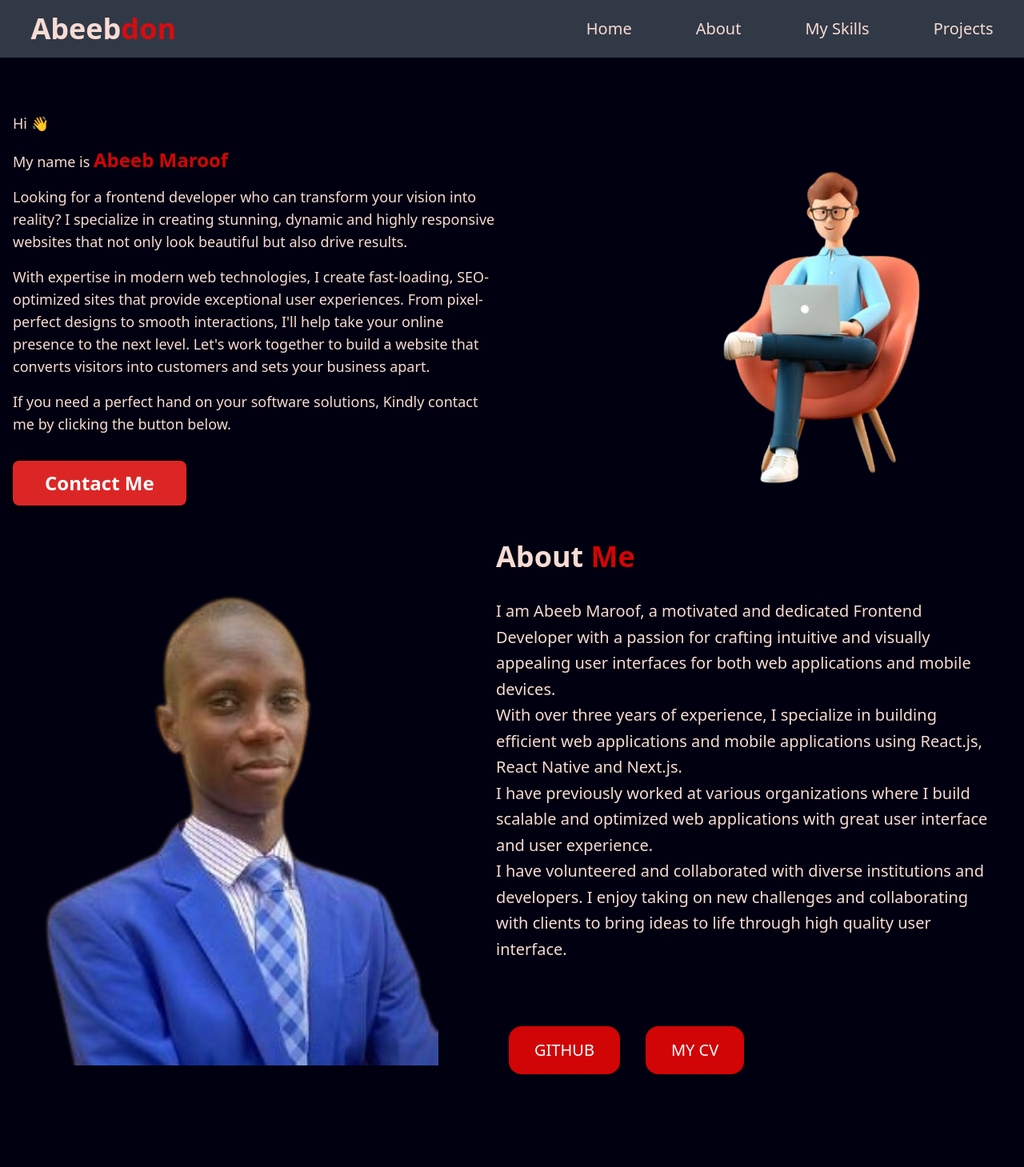
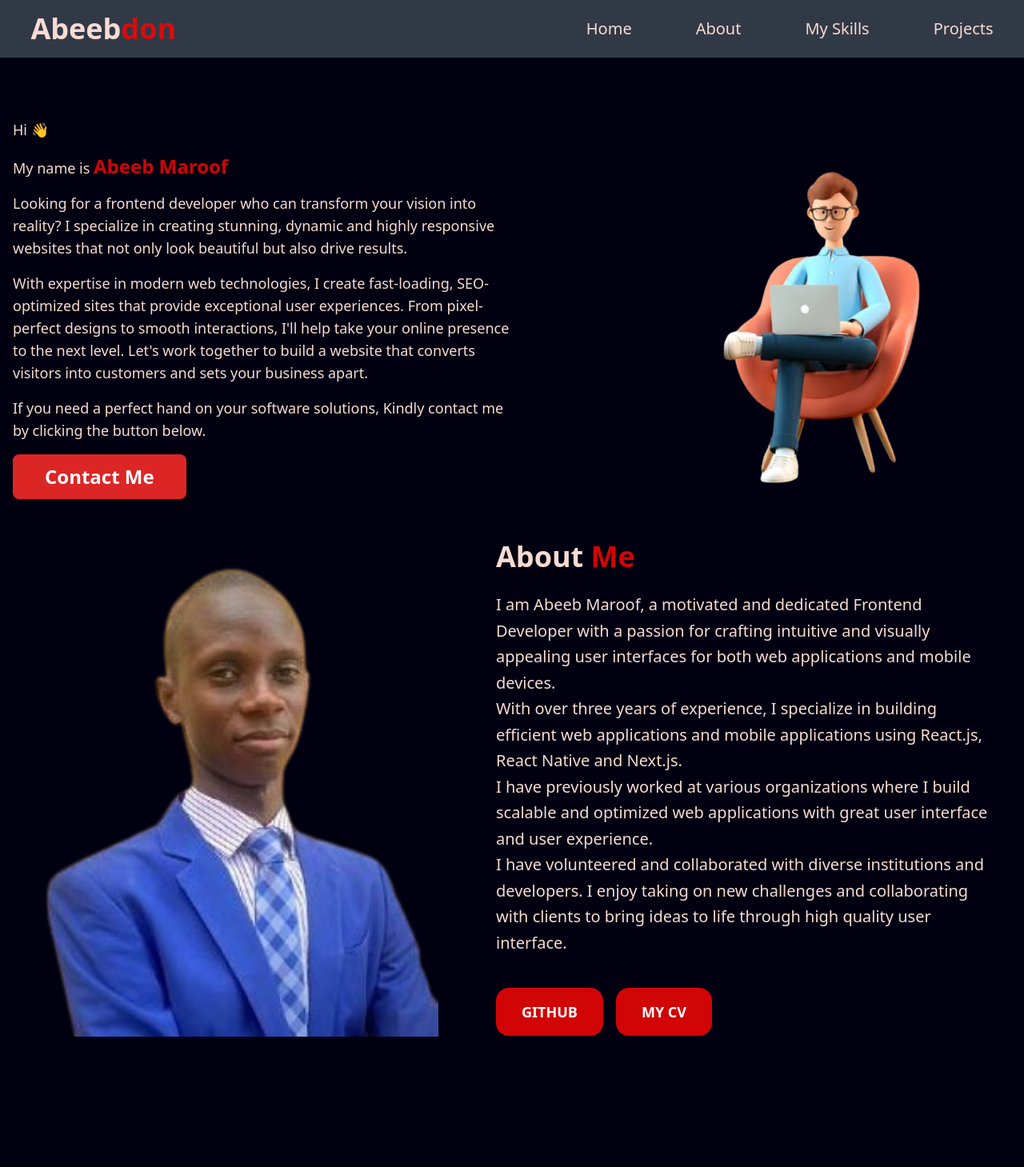
Before and after one commit to abeeebdon/my-portfolio, a React (Create React App) app: page / in a window 1280 px wide. Shown: the top 1459 px of the page at 80% size. Built offline with nearby package versions, Linux system fonts and the light colour scheme.

Commit message:
rescaling

```diff
--- a/src/About.js
+++ b/src/About.js
@@ -11,7 +11,7 @@ const About = () => {
         <p className="text-4xl font-bold">
           About <span className="text-portfolio-mc">Me</span>
         </p>
-        <p className="text-xl leading-relaxed my-8 mb-12">
+        <p className="text-xl leading-relaxed my-6 ">
           I am Abeeb Maroof, a motivated and dedicated Frontend Developer with a
           passion for crafting intuitive and visually appealing user interfaces
           for both web applications and mobile devices. <br />
@@ -24,12 +24,12 @@ const About = () => {
           I enjoy taking on new challenges and collaborating with clients to
           bring ideas to life through high quality user interface.
         </p>
-        <div className="my-5 p-4 pl-0">
+        <div className="my-3 flex items-center gap-4 p-4 pl-0 text-lg">
           <a
             href="https://github.com/abeeebdon"
             target="_blank"
             rel="noreferrer"
-            className="inline-block bg-portfolio-mc text-white px-8 py-4 text-center m-4 rounded-2xl text-xl hover:opacity-70"
+            className="font-bold bg-portfolio-mc text-white px-8 py-4 text-center  rounded-2xl hover:opacity-70"
           >
             GITHUB
           </a>
@@ -37,7 +37,7 @@ const About = () => {
             target="_blank"
             href="https://docs.google.com/document/d/13JHMJn6lYmiokmuwLlU12pZQT1rPRrdtH9HT_n7w6c8/edit?usp=drivesdk"
             rel="noreferrer"
-            className="inline-block bg-portfolio-mc text-white px-8 py-4 text-center m-4 rounded-2xl text-xl hover:opacity-70"
+            className="font-bold bg-portfolio-mc text-white px-8 py-4 text-center rounded-2xl  hover:opacity-70"
           >
             MY CV
           </a>
--- a/src/App.js
+++ b/src/App.js
@@ -1,4 +1,4 @@
-import React, { useState } from "react";
+import { useState } from "react";
 
 import Header from "./Header";
 import Home from "./Home";
--- a/src/Home.js
+++ b/src/Home.js
@@ -4,21 +4,21 @@ const Home = () => {
       id="home"
       className="max-w-screen-xl mx-auto flex justify-between items-center gap-20 p-4 pt-28  md:flex-row flex-col"
     >
-      <div className="basis-1/2">
-        <p className="text-lg m-4 ml-0">Hi 👋</p>
-        <p className="text-lg m-4 ml-0">
+      <div className="basis-1/2 text-lg space-y-4">
+        <p className=" ml-0">Hi 👋</p>
+        <p className=" ml-0">
           My name is{" "}
           <span className="text-portfolio-mc text-2xl font-bold">
             Abeeb Maroof
           </span>
         </p>
-        <p className="text-lg m-4 ml-0">
+        <p className=" ml-0">
           Looking for a frontend developer who can transform your vision into
           reality? I specialize in creating stunning, dynamic and highly
           responsive websites that not only look beautiful but also drive
           results.
         </p>
-        <p className="text-lg m-4 ml-0">
+        <p className=" ml-0">
           With expertise in modern web technologies, I create fast-loading,
           SEO-optimized sites that provide exceptional user experiences. From
           pixel-perfect designs to smooth interactions, I'll help take your
@@ -26,7 +26,7 @@ const Home = () => {
           website that converts visitors into customers and sets your business
           apart.
         </p>
-        <p className="text-lg m-4 ml-0">
+        <p className=" ml-0">
           If you need a perfect hand on your software solutions, Kindly contact
           me by clicking the button below.
         </p>
```
